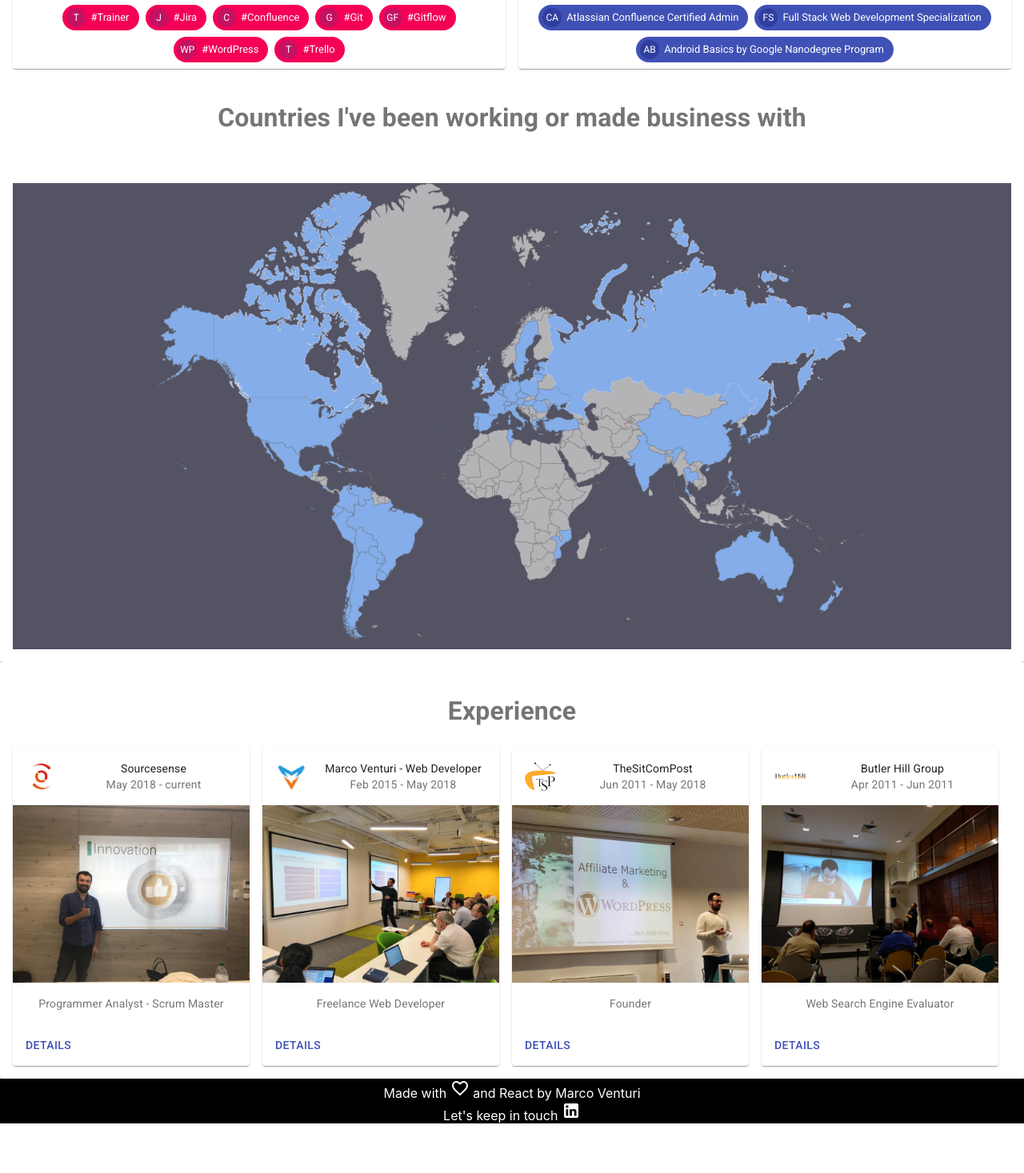
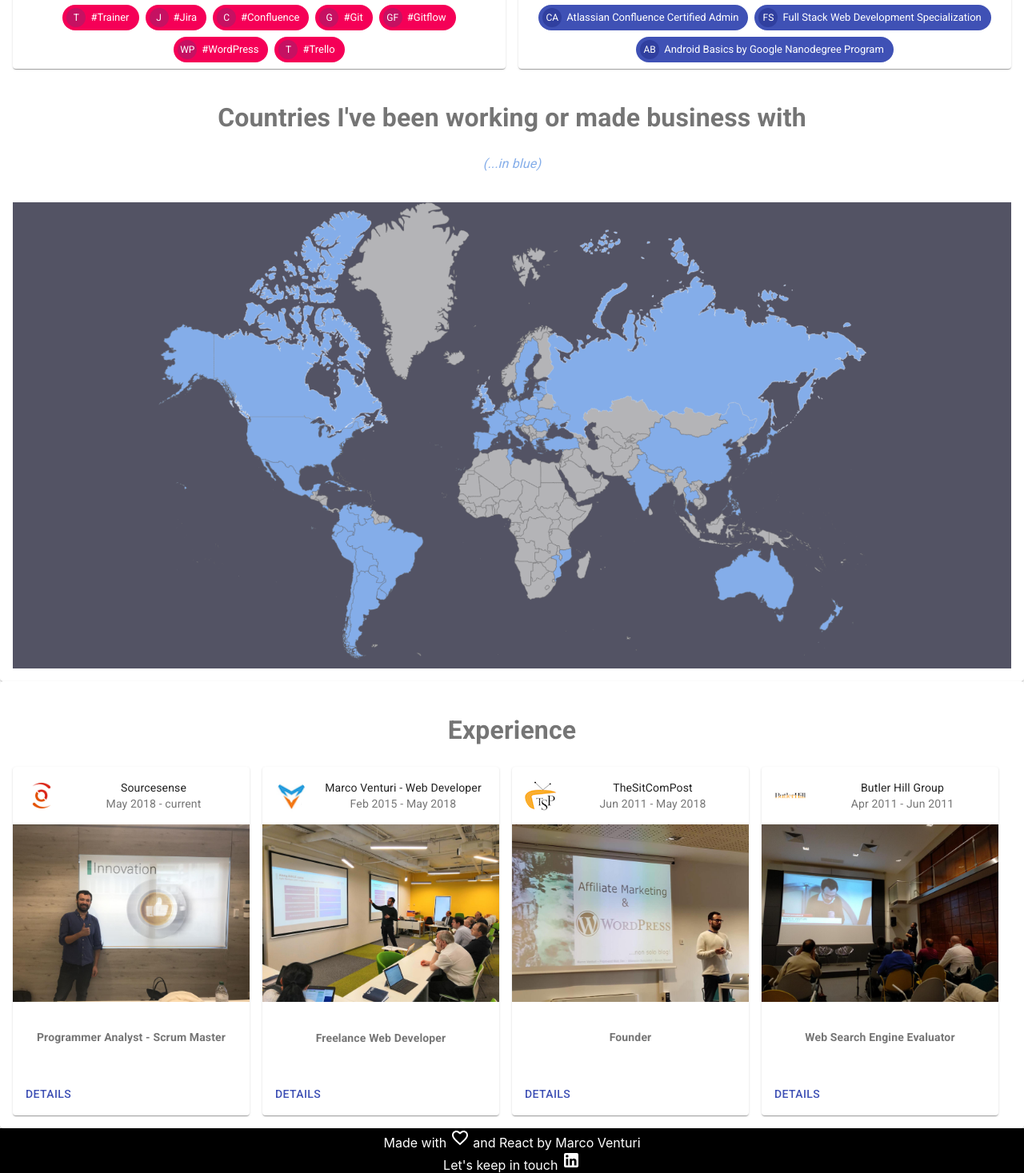
Before and after one commit to mventuri/marcoVenturiWebDeveloperNuovo, a React (Create React App) app: page / in a window 1280 px wide. Shown: the part 976-2443 px from the top of the page at 80% size. Before the commit the page ends 2381 px from the top, so only its background shows below. Built offline with nearby package versions, Linux system fonts and the light colour scheme.

Commit message:
job descriptions and typos

```diff
--- a/src/App.css
+++ b/src/App.css
@@ -39,3 +39,7 @@
   color: #ffffff;
   text-decoration: none;
 }
+
+.countries {
+  color: #84ade9;
+}
--- a/src/Components/AboutMeText.js
+++ b/src/Components/AboutMeText.js
@@ -51,6 +51,7 @@ export default function AboutMeText() {
             <Grid item xs={12}>
               <Typography>
                 <h1>Countries I've been working or made business with</h1>
+                <i className="countries">(...in blue)</i>
               </Typography>
             </Grid>
             <Grid item={12}>
--- a/src/Components/ExperienceCard.js
+++ b/src/Components/ExperienceCard.js
@@ -71,7 +71,7 @@ class CardExperience extends React.Component {
           />
           <CardContent>
             <Typography variant="body2" color="textSecondary" component="p">
-              {profile.jobTitle}
+              <h4>{profile.jobTitle}</h4>
             </Typography>
           </CardContent>
           <CardActions disableSpacing>
@@ -153,9 +153,7 @@ function CustomizedDialogs({ currentJob }) {
           {currentJob.company}
         </DialogTitle>
         <DialogContent dividers>
-          <Typography gutterBottom>
-            {currentJob.jobDetails} <br /> <b>Skills: {currentJob.skills}</b>
-          </Typography>
+          <Typography gutterBottom>{currentJob.jobDetails}</Typography>
         </DialogContent>
       </Dialog>
     </div>
--- a/src/shared/aboutMe.json
+++ b/src/shared/aboutMe.json
@@ -1,4 +1,4 @@
 {
   "title": "About me",
-  "body": "After years spent in marketing and sales, I decided to follow my own vocation and become a web developer. It wasn’t easy at the beginning: a promising career behind me and a deep cliff to jump in front of me. What was on the other side of it? What I’ve always wanted to do: building cool web sites, apps, platforms and softwares to make people’s lives easier. I knew what I was about to leave and had no idea about what I was going to deal with. Anyway, I believe you can’t ignore your instinct, that’s why I just… jumped. That jump was made of thousands of hours studying cutting edge technologies and languages to do my job in the best way possible, tough moments where I felt lost and hundreds of rejections. Hard but precious times: they made me the professional I’m today and, as a Programmer Analyst for a leading consulting firm in Rome, I can tell you I would do again every single thing the led me to write this bio."
+  "body": "After years spent in marketing and sales, I decided to follow my own vocation and become a web developer. It wasn’t easy at the beginning: a promising career behind me and a deep cliff to jump in front of me. What was on the other side of it? What I’ve always wanted to do: building cool web sites, apps, platforms and softwares to make people’s lives easier. I knew what I was about to leave and had no idea about what I was going to deal with. Anyway, I believe you can’t ignore your instinct, that’s why I just… jumped. That jump was made of thousands of hours studying cutting edge technologies and languages to do my job in the best way possible, tough moments where I felt lost and hundreds of rejections. Hard but precious times: they made me the professional I’m today and, as a Programmer Analyst and Scrum Master, I can tell you I would do again every single thing that led me to write this paragraph."
 }
--- a/src/shared/companies.json
+++ b/src/shared/companies.json
@@ -3,7 +3,7 @@
     "company": "Sourcesense",
     "date": "May 2018 - current",
     "jobTitle": "Programmer Analyst - Scrum Master",
-    "jobDetails": "In 2018, I joined Sourcesense and deepened my Frontend and Agile skills.",
+    "jobDetails": "Requirements analysis of customer requests; Development (Frontend) of applications and components with focus on the user experience; Development Team management; Scrum Master for internal and customers’ teams: planning and carrying out teaching activities as a trainer in Italian, English and Spanish.",
     "skills": "HTML5, CSS3, JS, JQuery, Atlassian Jira Administrator (certified), Atlassian Confluence Administrator (certified)",
     "avatar": "../Images/sourcesense.png",
     "coverImage": "../Images/sourcesenseCover.jpeg"
@@ -12,7 +12,7 @@
     "company": "Marco Venturi - Web Developer",
     "date": "Feb 2015 - May 2018",
     "jobTitle": "Freelance Web Developer",
-    "jobDetails": "In 2015, thanks to my passion for the internet and coding, I started my new adventure as a web developer.",
+    "jobDetails": "Development of websites, e-learning and e-commerce platforms, with a mobile-first approach. Communication and web marketing management with focus on content marketing.",
     "skills": "HTML5, CSS3, JS, Bootstrap, Negotiatios, Customer Satisfaction, AngularJs",
     "avatar": "../Images/marcoventuriWd.png",
     "coverImage": "../Images/marcoventuriWdCover.jpeg"
@@ -21,7 +21,7 @@
     "company": "TheSitComPost",
     "date": "Jun 2011 - May 2018",
     "jobTitle": "Founder",
-    "jobDetails": "My most successful ecommerce, where I mix my social media marketing and enterpreneurship skills. I partner with industry's most important players as an affliate marketer.",
+    "jobDetails": "Following an analysis of market niches, carried out with the help of the Google Keywork Planner and Google Trends tools, I dealt with the conception, creation and management of a web platform for online sales of gadgets related to most famous American TV series, in affiliate marketing and drop shipping, with several dedicated suppliers. In addition, I have taken care of the indexing of the site and of the products on the search engines from an SEO perspective, as well as communication and web marketing, through the periodic management and publication of content on the blog integrated into the website and on the relevant pages of the main social networks (Facebook, Instagram and Twitter).",
     "skills": "Negotiation, Affiliate Marketing, Market Analysis, Customer Satisfaction, Enterpreneurship",
     "avatar": "../Images/thesitcompost.png",
     "coverImage": "../Images/thesitcompostCover.jpeg"
@@ -30,7 +30,7 @@
     "company": "Butler Hill Group",
     "date": "Apr 2011 - Jun 2011",
     "jobTitle": "Web Search Engine Evaluator",
-    "jobDetails": "My job was all about Web search evaluation using an excel spreadsheet and an annotation tool, Reviewing and rating web content associated with specific search queries, using a web application to support the measurement of search data relevance and evaluating online search results according to detailed criteria.",
+    "jobDetails": "I focused the optimization of web search technologies to support the creation of search engines, through the evaluation and review of the results associated with specific queries and the measurement of the relevance of the data processed by the software according to predetermined classification parameters, carried out through platforms online.",
     "skills": "Working Remotely, Deadlines, Management, Stress Management, SEO",
     "avatar": "../Images/butlerHill.png",
     "coverImage": "../Images/butlerHillCover.jpeg"
```
